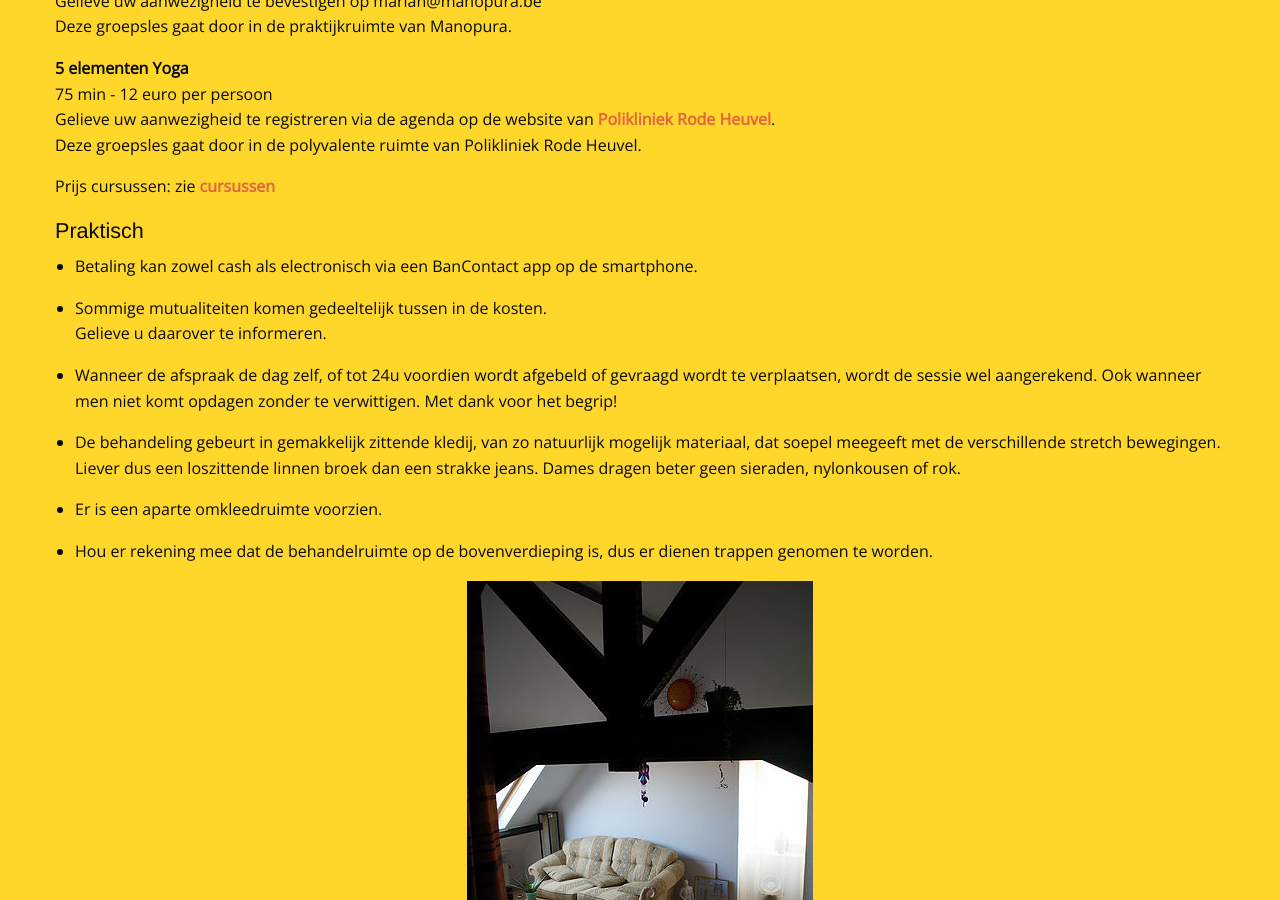
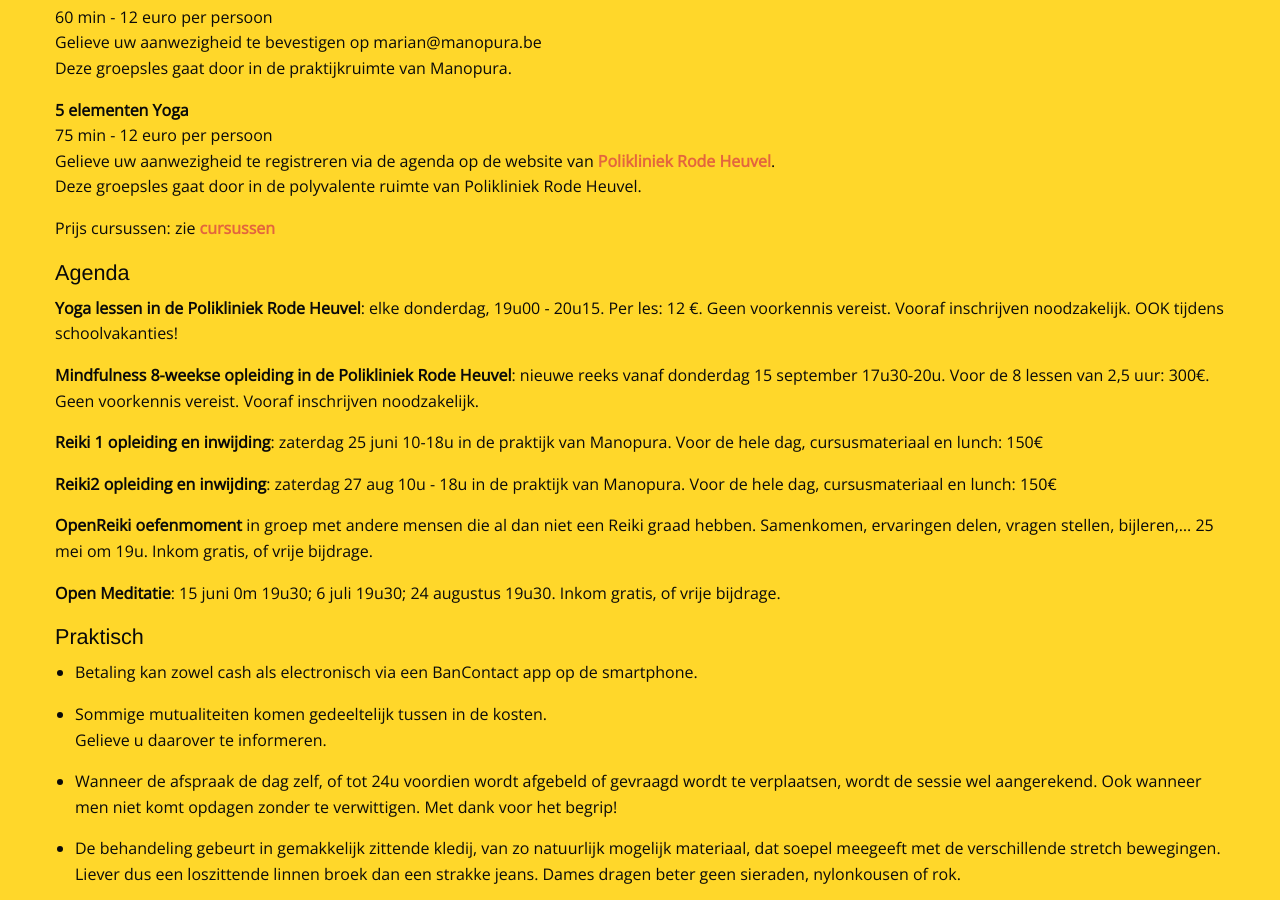
Before and after one commit to manopura/manopura.github.io, a Jekyll site: the page built from praktisch.md, in a window 1280 px wide and 900 px high, scrolled down 929 px. Built offline with Jekyll 4.4.1, drawn with Linux system fonts in a browser that asks for light colours; nearby versions of some CDN libraries; our own code applies the rules of GitHub Pages for plain Markdown files; some of the changed text lies outside the part shown.

Commit message:
Update praktisch.md

```diff
--- a/praktisch.md
+++ b/praktisch.md
@@ -3,9 +3,10 @@
 menu: praktisch
 ---
 # Praktisch
-
 ### Voor Particulieren:
 ### Prijslijst:
+
+**De prijzen worden per 1 juli 2022 aangepast. Dan komt er 5 euro bij per behandeling.**
 
 Stress coaching & Shiatsu behandeling
 (eerste keer is met intake gesprek)
@@ -48,6 +49,20 @@
 
 Prijs cursussen: zie [**cursussen**](http://www.manopura.be/cursussen.html)
 
+### Agenda
+
+**Yoga lessen in de Polikliniek Rode Heuvel**: elke donderdag, 19u00 - 20u15. Per les: 12 €. Geen voorkennis vereist. Vooraf inschrijven noodzakelijk. OOK tijdens schoolvakanties!
+
+**Mindfulness 8-weekse opleiding in de Polikliniek Rode Heuvel**: nieuwe reeks vanaf donderdag 15 september 17u30-20u. Voor de 8 lessen van 2,5 uur: 300€. Geen voorkennis vereist. Vooraf inschrijven noodzakelijk.
+
+**Reiki 1 opleiding en inwijding**: zaterdag 25 juni 10-18u in de praktijk van Manopura. Voor de hele dag, cursusmateriaal en lunch: 150€
+
+**Reiki2 opleiding en inwijding**: zaterdag 27 aug 10u - 18u in de praktijk van Manopura. Voor de hele dag, cursusmateriaal en lunch: 150€
+
+**OpenReiki oefenmoment** in groep met andere mensen die al dan niet een Reiki graad hebben. Samenkomen, ervaringen delen, vragen stellen, bijleren,... 25 mei om 19u. Inkom gratis, of vrije bijdrage.
+
+**Open Meditatie**: 15 juni 0m 19u30; 6 juli 19u30; 24 augustus 19u30. Inkom gratis, of vrije bijdrage.
+
 
 ### Praktisch
 
```
